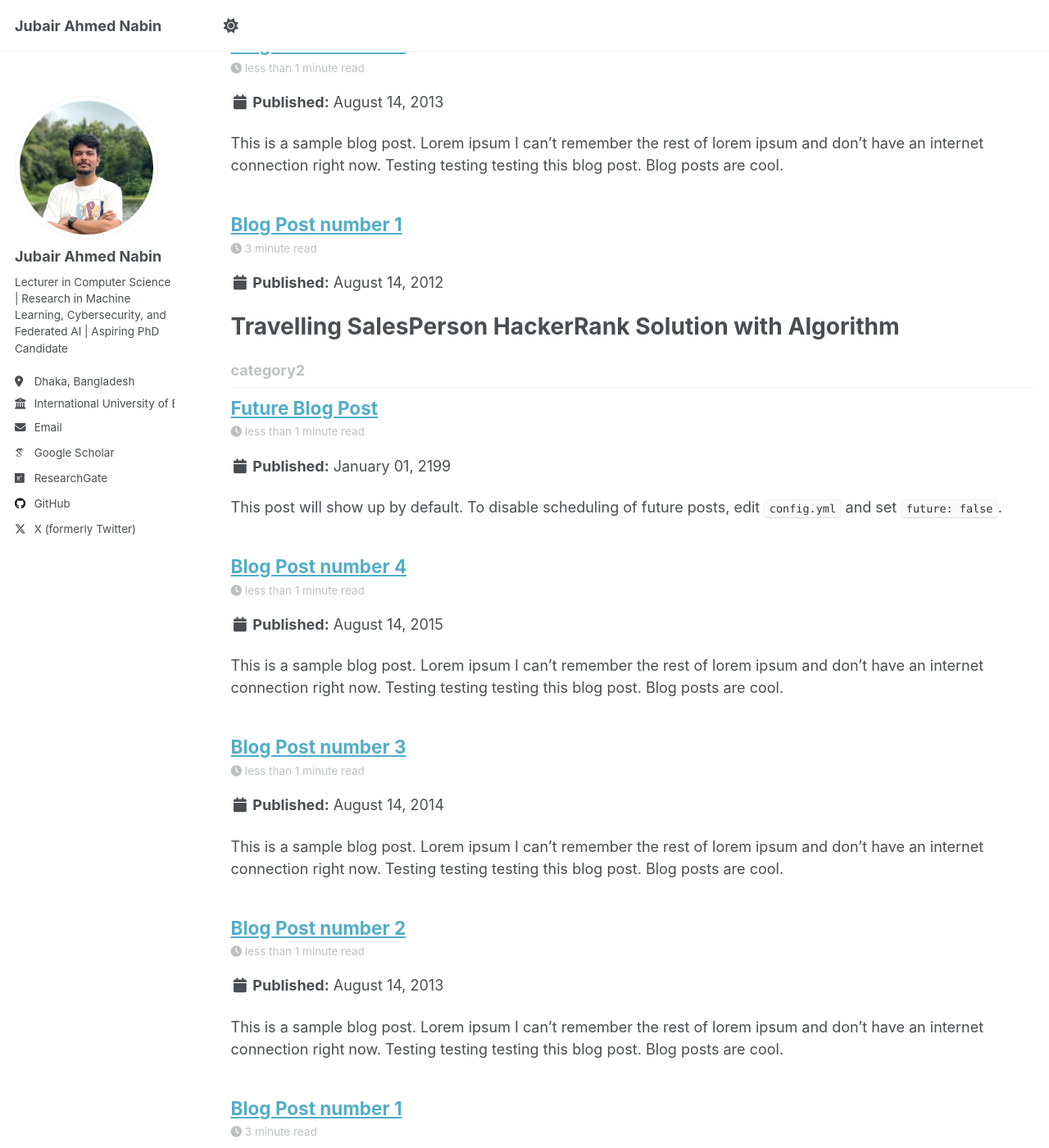
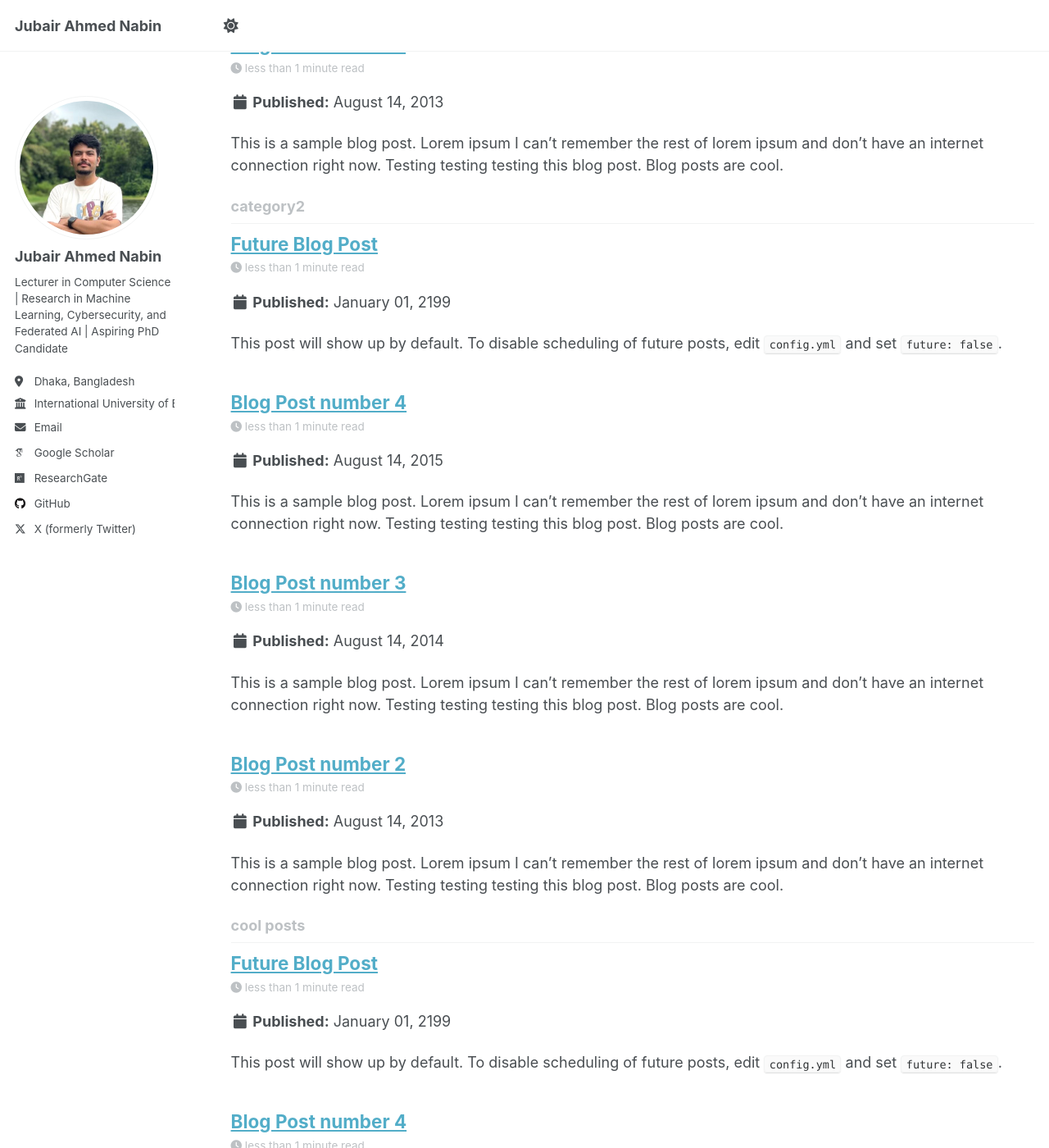
Before and after one commit to nabin47/nabin47.github.io, a Jekyll site: the page built from _pages/tag-archive.html, in a window 1280 px wide and 1400 px high, scrolled down 789 px. Shown: the whole window at 82% size. Built offline with Jekyll 4.4.1, drawn with Linux system fonts in a browser that asks for light colours; some web fonts are replaced; a script that is not in the unit is left out; some of the changed text lies outside the part shown.

Commit message:
Revise Travelling SalesPerson post metadata and content
Updated permalink and tags for the Travelling SalesPerson post. Added problem link for reference.

```diff
--- a/_posts/2012-08-14-blog-post-1.md
+++ b/_posts/Travelling-Salesperson-Problem.md
@@ -1,16 +1,12 @@
 ---
-title: 'Blog Post number 1'
-date: 2012-08-14
-permalink: /posts/2012/08/blog-post-1/
+title: 'Travelling SalesPerson HackerRank Solution with Algorithm'
+date: 2025-11-10
+permalink: /posts/2025/11/travelling-salesperson/
 tags:
-  - cool posts
-  - category1
-  - category2
+  - problem-solving
+  - dynamic programming
 ---
 
-# Travelling SalesPerson HackerRank Solution with Algorithm
-
-**by Jubair Ahmed Nabin**
 
 Travelling salesperson is a classic graph problem. Here, the cost of moving from city `i` to city `j` is given. The task is to find a path, starting from the city `0` encompassing all the cities at most once whose cost is the smallest.
 
```
Also changed, not shown: other parts of _posts/Travelling-Salesperson-Problem.md (+1 -0 lines).
